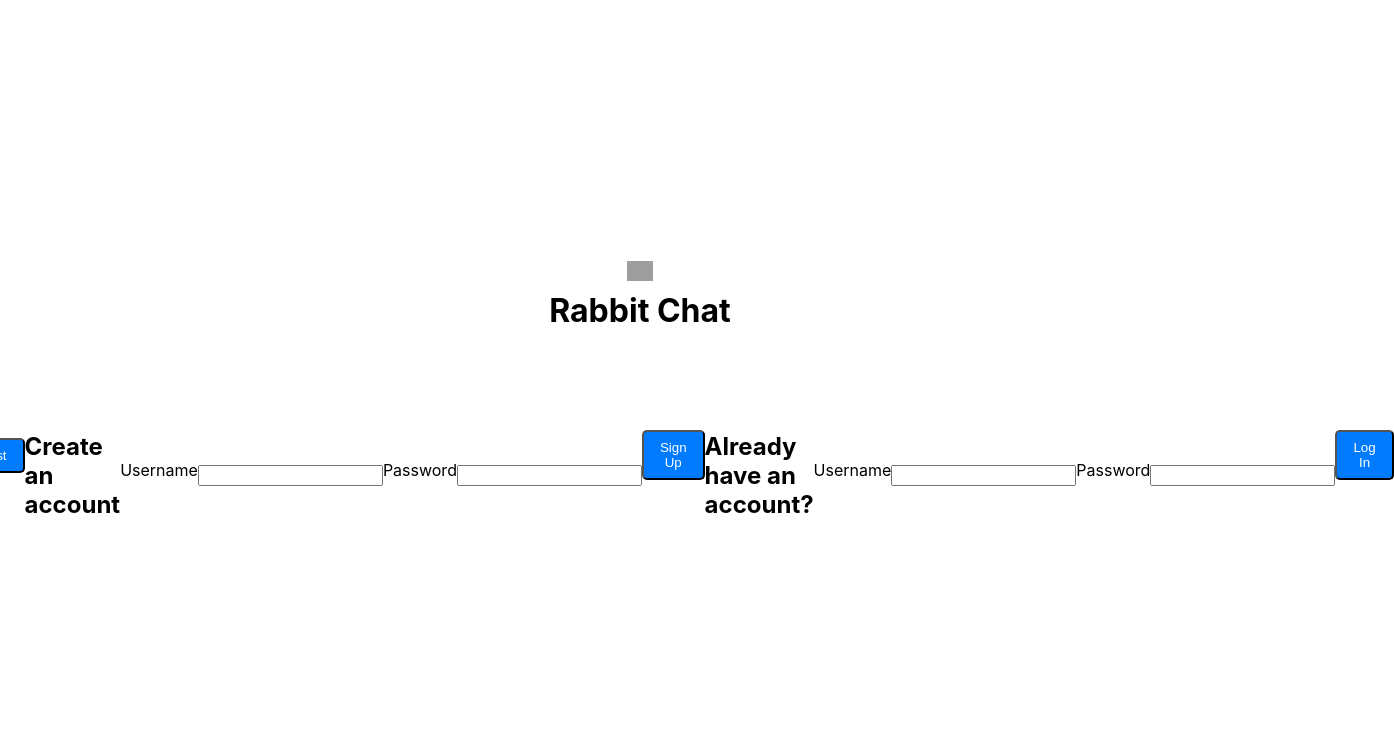
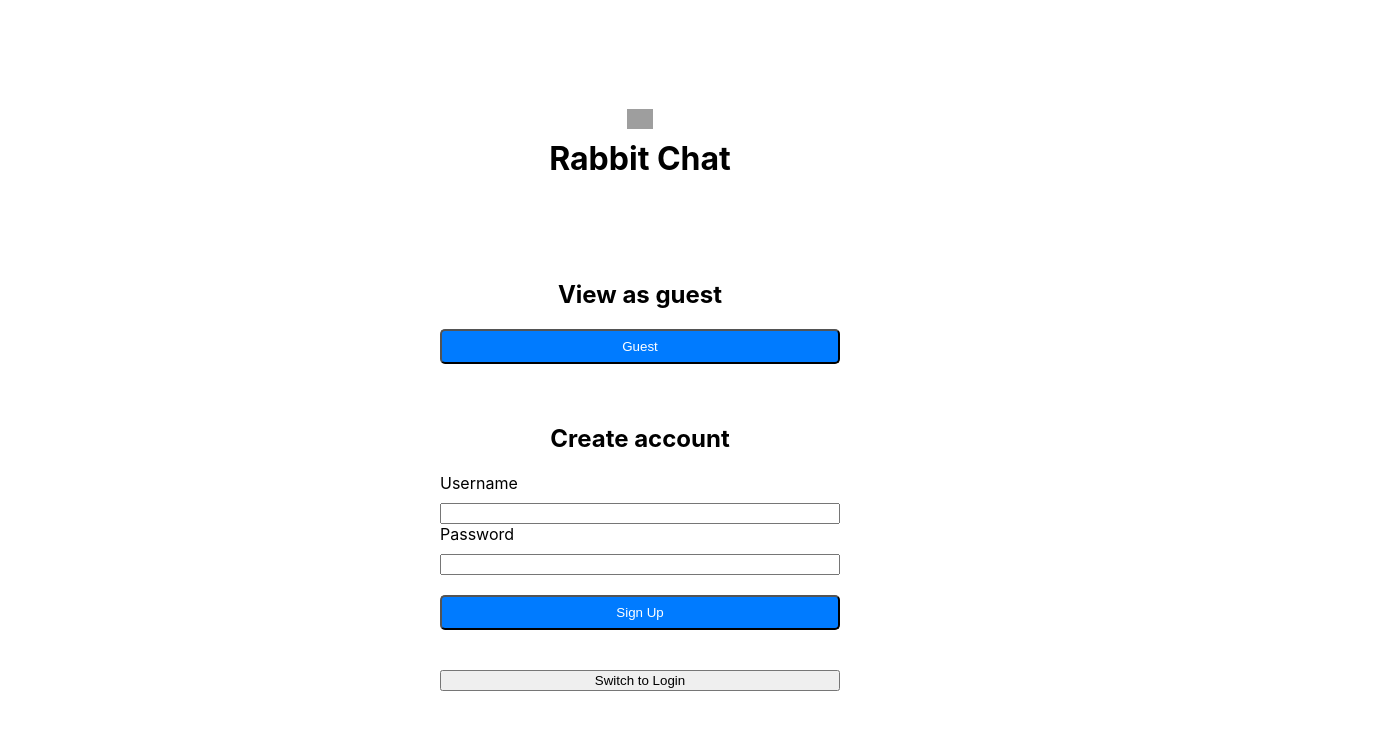
Before and after one commit to CharlesCarMichaelLutz/Chat_App, a React (Create React App) app in the folder frontend/chatappui/: page / in a window 1280 px wide. Shown: the top 730 px of the page, 1394 px wide, since content can reach past the window. Built offline with nearby package versions, Linux system fonts and the light colour scheme; grey boxes are pictures that could not be loaded.

Commit message:
Merged LoginForm and CreateAccountForm into one

```diff
--- a/frontend/chatappui/src/App.css
+++ b/frontend/chatappui/src/App.css
@@ -1,4 +1,4 @@
-.landingPage--container {
+.Home--container {
   margin: 0 auto;
   display: flex;
   flex-direction: column;
@@ -7,33 +7,21 @@
   height: 100vh;
 }
 
-.landingPage--header {
+.Home--header {
   display: flex;
   flex-direction: column;
   align-items: center;
   margin-bottom: 20px;
 }
 
-.landingPage--logo {
+.Home--logo {
   width: 20%;
   height: 15%;
   object-fit: contain;
 }
 
-.landingPage--title {
+.Home--title {
   margin-top: 10px;
-}
-
-.landingPage--main {
-  display: flex;
-  justify-content: center;
-  align-items: center;
-}
-
-.landingPage--links {
-  display: flex;
-  flex-direction: column;
-  align-items: center;
 }
 
 label {
@@ -43,7 +31,6 @@ label {
 .guest--button,
 .createaccount-button,
 .login--button {
-  /* margin-top: 20px; */
   margin-bottom: 40px;
   padding: 8px 16px;
   text-decoration: none;
@@ -57,3 +44,35 @@ label {
 .login--button:hover {
   background-color: #0056b3;
 }
+
+.login--form {
+  display: flex;
+  flex-direction: column;
+  width: 400px;
+  margin: auto;
+}
+
+.login-form input {
+  margin: 10px 0;
+  padding: 10px;
+  font-size: 16px;
+  justify-content: center;
+}
+
+.guest--button,
+.login-form button {
+  margin-bottom: 40px;
+  padding: 8px 16px;
+  text-decoration: none;
+  color: white;
+  background-color: #007bff;
+  border-radius: 5px;
+}
+
+h2 {
+  text-align: center;
+}
+
+.password--input {
+  margin-bottom: 20px;
+}
--- a/frontend/chatappui/src/components/CreateAccountForm.js
+++ b/frontend/chatappui/src/components/CreateAccountForm.js
@@ -1,54 +1,54 @@
-//import React from "react";
-import { useState } from "react"
-import axios from "axios"
-import { endpoints } from "./Endpoints"
+// //import React from "react";
+// import { useState } from "react"
+// import axios from "axios"
+// import { endpoints } from "./Endpoints"
 
-function CreateAccountForm() {
-  const [username, setUsername] = useState("")
-  const [password, setPassword] = useState("")
+// function CreateAccountForm() {
+//   const [username, setUsername] = useState("")
+//   const [password, setPassword] = useState("")
 
-  async function handleCreateAccount() {
-    console.log(endpoints.BASE_URI + `users/signup`)
-    try {
-      const res = await axios.post(endpoints.BASE_URI + `users/signup`, {
-        Username: username,
-        PasswordHash: password,
-      })
-      alert("account created successfully")
-      console.log(res)
-    } catch (error) {
-      console.error(error)
-    }
-  }
+//   async function handleCreateAccount() {
+//     console.log(endpoints.BASE_URI + `users/signup`)
+//     try {
+//       const res = await axios.post(endpoints.BASE_URI + `users/signup`, {
+//         Username: username,
+//         PasswordHash: password,
+//       })
+//       alert("account created successfully")
+//       console.log(res)
+//     } catch (error) {
+//       console.error(error)
+//     }
+//   }
 
-  return (
-    <>
-      <h2 className="createaccount">Create an account</h2>
-      <label className="label" htmlFor="username">
-        Username
-      </label>
-      <input
-        className="username--input"
-        type="text"
-        id="username"
-        value={username}
-        onChange={(e) => setUsername(e.target.value)}
-      />
-      <label className="label" htmlFor="password">
-        Password
-      </label>
-      <input
-        className="password--input"
-        type="password"
-        id="password"
-        value={password}
-        onChange={(e) => setPassword(e.target.value)}
-      />
-      <button onClick={handleCreateAccount} className="createaccount-button">
-        Sign Up
-      </button>
-    </>
-  )
-}
+//   return (
+//     <>
+//       <h2 className="createaccount">Create an account</h2>
+//       <label className="label" htmlFor="username">
+//         Username
+//       </label>
+//       <input
+//         className="username--input"
+//         type="text"
+//         id="username"
+//         value={username}
+//         onChange={(e) => setUsername(e.target.value)}
+//       />
+//       <label className="label" htmlFor="password">
+//         Password
+//       </label>
+//       <input
+//         className="password--input"
+//         type="password"
+//         id="password"
+//         value={password}
+//         onChange={(e) => setPassword(e.target.value)}
+//       />
+//       <button onClick={handleCreateAccount} className="createaccount-button">
+//         Sign Up
+//       </button>
+//     </>
+//   )
+// }
 
-export default CreateAccountForm
+// export default CreateAccountForm
--- a/frontend/chatappui/src/components/Home.js
+++ b/frontend/chatappui/src/components/Home.js
@@ -1,34 +1,23 @@
-import React from "react";
-import rabbit from "../App";
-//import { useState } from "react";
-import CreateAccountForm from "./CreateAccountForm";
-import LoginForm from "./LoginForm";
+import React, { useState } from "react"
+import rabbit from "../App"
+import LoginForm from "./LoginForm"
 
 function Home() {
-  //const [user, setUser] = useState([]);
-
+  const [loggedin, setIsloggedIn] = useState(false)
   return (
     <>
-      <div className="landingPage--container">
-        <header className="landingPage--header">
-          <img
-            src={rabbit}
-            alt={"rabbit image"}
-            className="landingPage--logo"
-          />
-          <h1 className="landingPage--title">Rabbit Chat</h1>
+      <div className="Home--container">
+        <header className="Home--header">
+          <img src={rabbit} alt={"rabbit image"} className="Home--logo" />
+          <h1 className="Home--title">Rabbit Chat</h1>
         </header>
 
-        <main className="landingPage--main">
-          <h2 htmlFor="guest--button">View as guest</h2>
-          <button className="guest--button">Guest</button>
-
-          <CreateAccountForm />
+        <main>
           <LoginForm />
         </main>
       </div>
     </>
-  );
+  )
 }
 
-export default Home;
+export default Home
--- a/frontend/chatappui/src/components/LoginForm.js
+++ b/frontend/chatappui/src/components/LoginForm.js
@@ -6,27 +6,42 @@ import { endpoints } from "./Endpoints"
 function LoginForm() {
   const [username, setUsername] = useState("")
   const [password, setPassword] = useState("")
+  const [isSignUp, setIsSignup] = useState(true)
 
   //Will return an object that needs to get saved in state
 
   async function handleLogin() {
-    console.log(endpoints.BASE_URI + `users/login`)
+    const path = isSignUp ? `users/signup` : `users/login`
+    const url = endpoints.BASE_URI + path
+    console.log(url)
     try {
-      const res = await axios.post(endpoints.BASE_URI + `users/login`, {
+      const res = await axios.post(url, {
         Username: username,
         PasswordHash: password,
       })
-      alert("successfully logged in")
-      //This is the JWT token
-      console.log(res.data.value)
+
+      if (isSignUp) {
+        alert("created account success!")
+      } else {
+        alert("logged in success!")
+        //This is the JWT token
+        console.log(res.data.value)
+        //Save the JWT in local storage
+      }
     } catch (error) {
       console.error(error)
+    } finally {
+      setUsername("")
+      setPassword("")
     }
   }
 
   return (
-    <>
-      <h2>Already have an account?</h2>
+    <div className="login--form">
+      <h2 htmlFor="guest--button">View as guest</h2>
+      <button className="guest--button">Guest</button>
+
+      <h2>{isSignUp ? `Create account` : `Login`}</h2>
       <label className="label" htmlFor="username">
         Username
       </label>
@@ -48,9 +63,12 @@ function LoginForm() {
         onChange={(e) => setPassword(e.target.value)}
       />
       <button onClick={handleLogin} className="login--button">
-        Log In
+        {isSignUp ? `Sign Up` : `Login`}
       </button>
-    </>
+      <button onClick={() => setIsSignup(!isSignUp)}>
+        {isSignUp ? `Switch to Login` : `Switch to Sign Up`}
+      </button>
+    </div>
   )
 }
 
```
Also changed, not shown: 2 other files (tests, documents, lock files or other folders).
